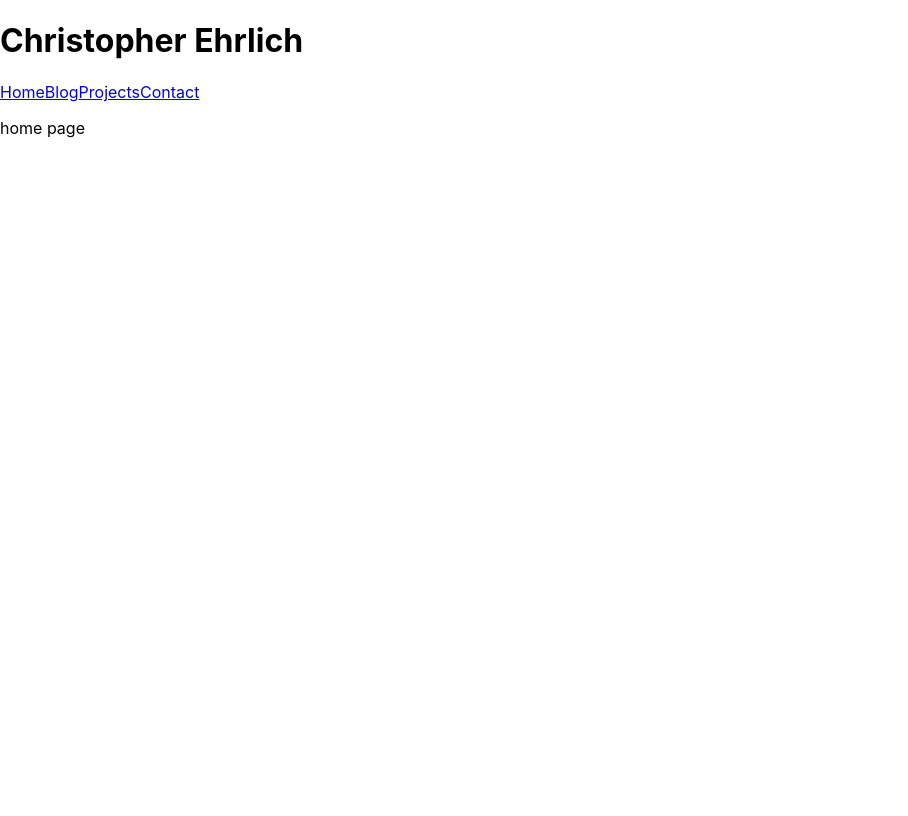
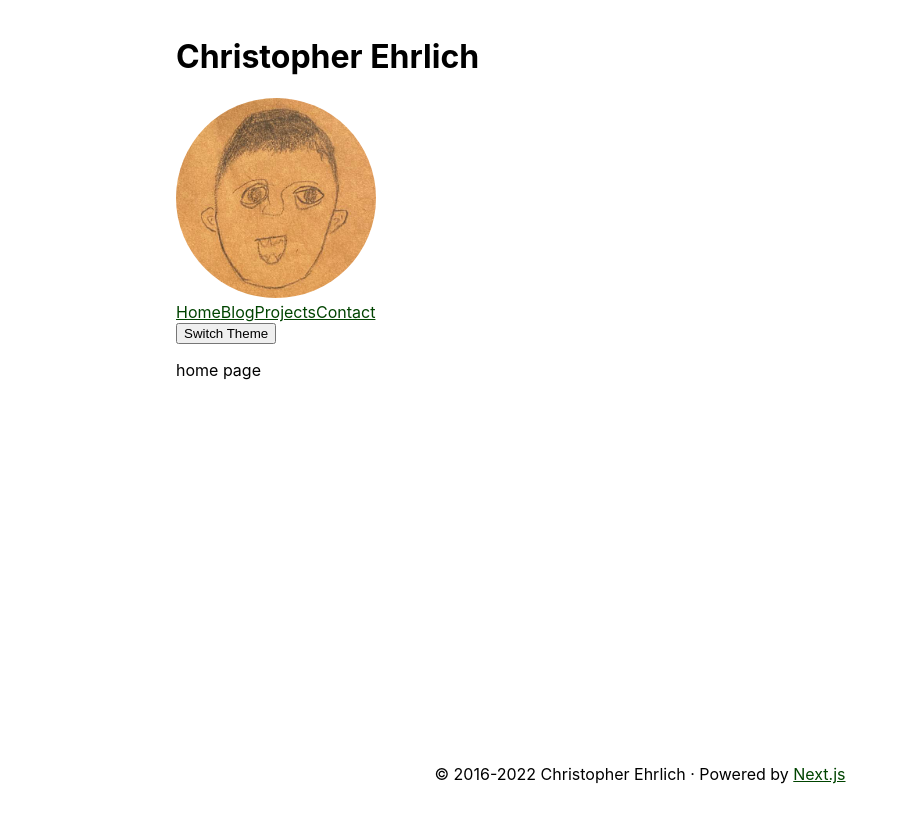
Before and after one commit to c-ehrlich/personal-site, a Next.js app: page / in a window 1280 px wide. Shown: the whole page, without its empty margins (0-908 px from the left). Built offline with nearby package versions, Linux system fonts and the light colour scheme.

Commit message:
Implement theme

```diff
--- a/pages/_app.tsx
+++ b/pages/_app.tsx
@@ -1,12 +1,33 @@
 import '../styles/globals.css';
 import type { AppProps } from 'next/app';
 import Link from 'next/link';
+import Image from 'next/image';
+import { AnimateSharedLayout } from 'framer-motion';
+import styled, { ThemeProvider } from 'styled-components';
+import { GlobalStyles } from '../components/globalStyles';
+import { lightTheme, darkTheme } from '../components/Theme';
+import { useState } from 'react';
+import useStore from '../util/store';
 
 function MyApp({ Component, pageProps }: AppProps) {
+  const { theme, toggleTheme } = useStore();
+
   return (
-    <>
+    <AnimateSharedLayout>
+      <ThemeProvider theme={theme === 'light' ? lightTheme : darkTheme}>
+        <GlobalStyles theme={theme === 'light' ? lightTheme : darkTheme} />
+        <ContainerOuter>
+          <ContainerInner>
+            <div>
               <header>
                 <h1>Christopher Ehrlich</h1>
+                <Avatar
+                  src='/img/avatar.jpg'
+                  alt='Christopher Ehrlich face'
+                  width={200}
+                  height={200}
+                />
+                <div>
                   <Link href='/'>
                     <a>Home</a>
                   </Link>
@@ -19,10 +40,50 @@ function MyApp({ Component, pageProps }: AppProps) {
                   <Link href='/contact'>
                     <a>Contact</a>
                   </Link>
+                </div>
+                <button onClick={toggleTheme}>Switch Theme</button>
               </header>
               <Component {...pageProps} />
-    </>
+            </div>
+
+            <Footer>
+              © 2016-{new Date().getFullYear()} Christopher Ehrlich · Powered by{' '}
+              <Link href='https://nextjs.org'>
+                <a>Next.js</a>
+              </Link>
+            </Footer>
+          </ContainerInner>
+        </ContainerOuter>
+      </ThemeProvider>
+    </AnimateSharedLayout>
   );
 }
 
+const ContainerOuter = styled.div`
+  display: flex;
+  flex-direction: column;
+  align-items: center;
+  min-height: 100vh;
+  padding-bottom: 16px;
+`;
+
+const ContainerInner = styled.div`
+  display: flex;
+  flex-direction: column;
+  min-height: 100vh;
+  justify-content: space-between;
+  width: 100%;
+  max-width: 960px;
+  padding: 16px;
+`;
+
+const Footer = styled.div`
+  width: 100%;
+  text-align: center;
+`;
+
+const Avatar = styled(Image)`
+  border-radius: 50%;
+`;
+
 export default MyApp;
```
Lines whose indentation alone changed are shown as unchanged.
